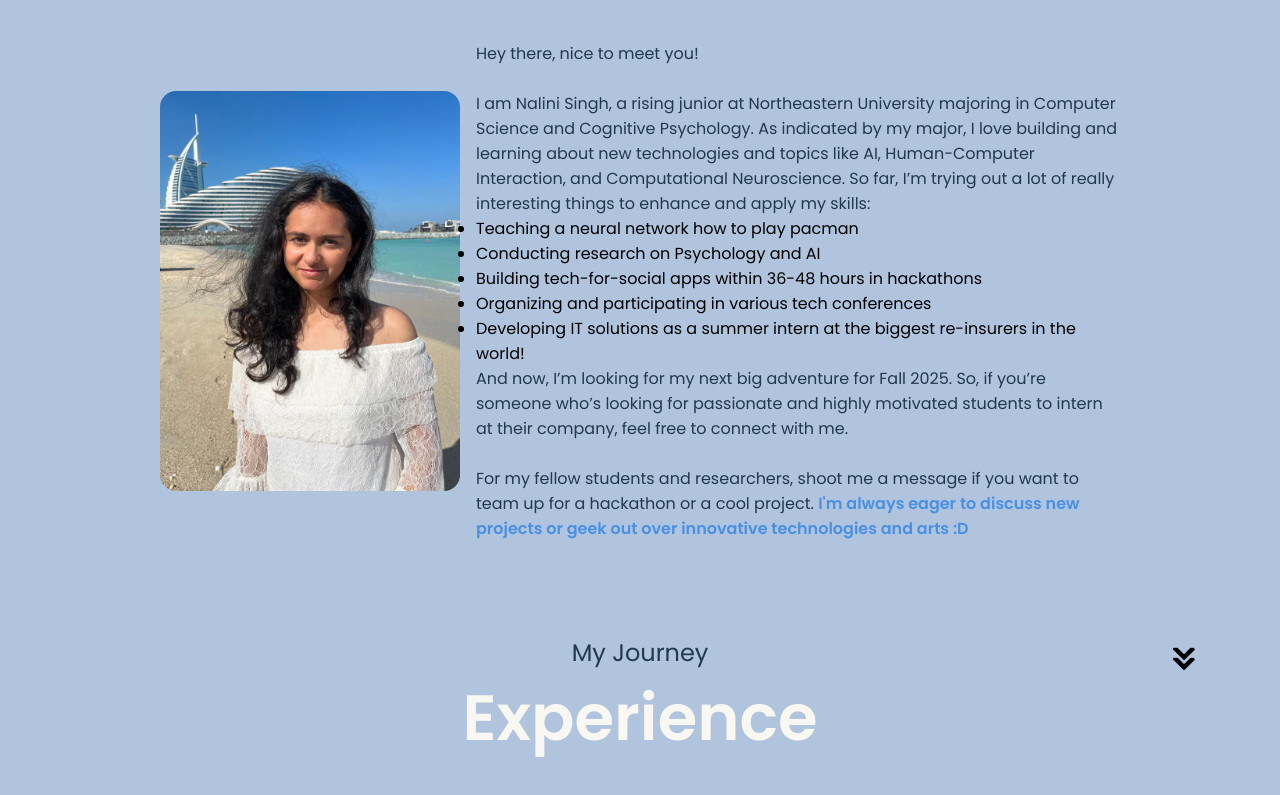
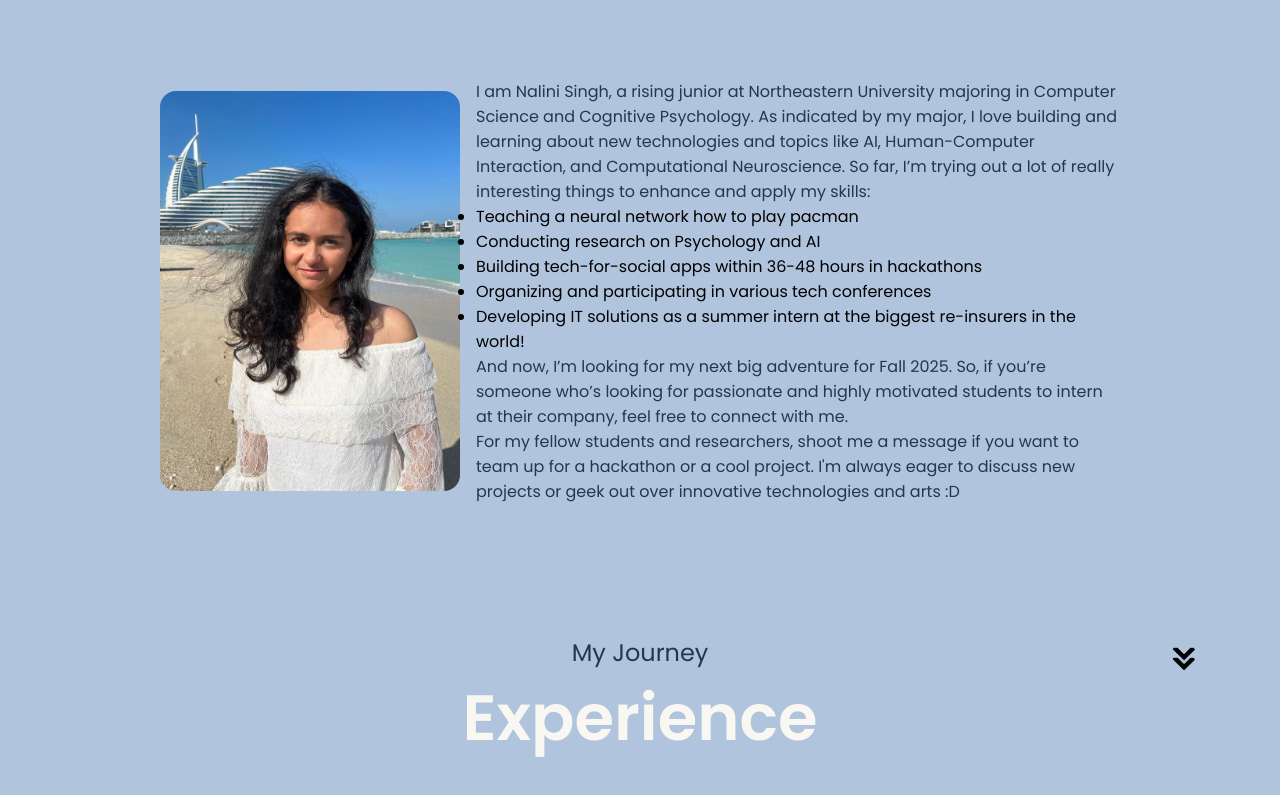
Before and after one commit to snalini1/html-css-js-portfolio, a plain HTML site: page index.html in a window 1280 px wide. Shown: the part 1061-1856 px from the top of the page. Drawn offline with Linux system fonts and the light colour scheme.

Commit message:
Update index.html FOR VERSION2 OF THE ABOUT

```diff
--- a/index.html
+++ b/index.html
@@ -84,22 +84,22 @@
         <div class="about-details-container">
             <div class="text-container">
                 <p>
-                    Hey there, nice to meet you!<br><br>
                     I am Nalini Singh, a rising junior at Northeastern University majoring in Computer Science and Cognitive Psychology. As indicated by my major, I love building and learning about new technologies and topics like AI, Human-Computer Interaction, and Computational Neuroscience. So far, I’m trying out a lot of really interesting things to enhance and apply my skills:
                 </p>
-                <ul>
+                <ul class="custom-bullets">
                     <li>Teaching a neural network how to play pacman</li>
                     <li>Conducting research on Psychology and AI</li>
                     <li>Building tech-for-social apps within 36-48 hours in hackathons</li>
                     <li>Organizing and participating in various tech conferences</li>
                     <li>Developing IT solutions as a summer intern at the biggest re-insurers in the world!</li>
                 </ul>
+                <p>
+                    And now, I’m looking for my next big adventure for Fall 2025. So, if you’re someone who’s looking for passionate and highly motivated students to intern at their company, feel free to connect with me.
+                </p>
             </div>
             <div class="text2-container">
                 <p>
-                    And now, I’m looking for my next big adventure for Fall 2025. So, if you’re someone who’s looking for passionate and highly motivated students to intern at their company, feel free to connect with me.<br><br>
-                    For my fellow students and researchers, shoot me a message if you want to team up for a hackathon or a cool project.
-                    <span style="color:#4a90e2; font-weight:bold;">I'm always eager to discuss new projects or geek out over innovative technologies and arts :D</span>
+                    For my fellow students and researchers, shoot me a message if you want to team up for a hackathon or a cool project. I'm always eager to discuss new projects or geek out over innovative technologies and arts :D
                 </p>
             </div>
         </div>
```
